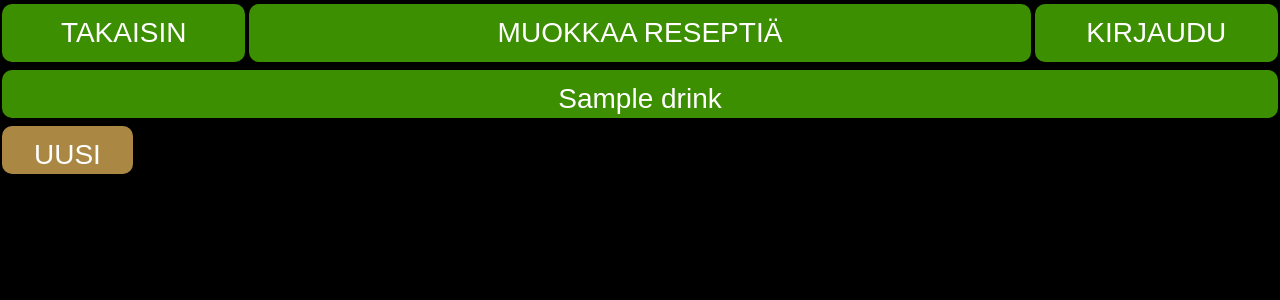
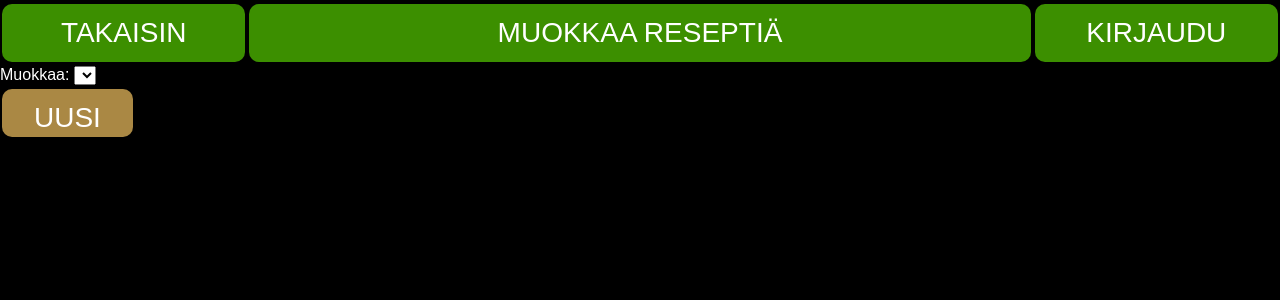
Before and after one commit to ainamaximit/baari-mikko, a Flask app: page /recipes in a window 1280 px wide. Shown: the top 300 px of the page. Run offline with Flask 2, Linux system fonts and the light colour scheme; a user stored in the database is signed in; a database or web service that is not in the repository returns one stand-in record (values such as "Sample title"); lists and menus that the app fills with data are empty; parts of the project's set-up code (start-up, migrations or seed data) failed here and were passed over; some libraries are stand-ins or nearby versions.

Commit message:
Dropdown instead of buttons for existing drinks

```diff
--- a/templates/recipes.html
+++ b/templates/recipes.html
@@ -22,11 +22,19 @@
 
         <form action="{{ url_for('recipes') }}" method="get" class="container">
 
-            {% for drink in drinks %}
+            <label>
+                Muokkaa:
+                <select>
 
-                <input type="submit" name="drink" value="{{ drink.1 }}" class="button item green">
+                    {% for drink in drinks %}
 
-            {% endfor %}
+                        <option name="{{ drink.1 }}" value="{{ drink.1 }}" class="button item green">
+
+                    {% endfor %}
+
+                </select>
+            </label>
+
 
         </form>
 
```
